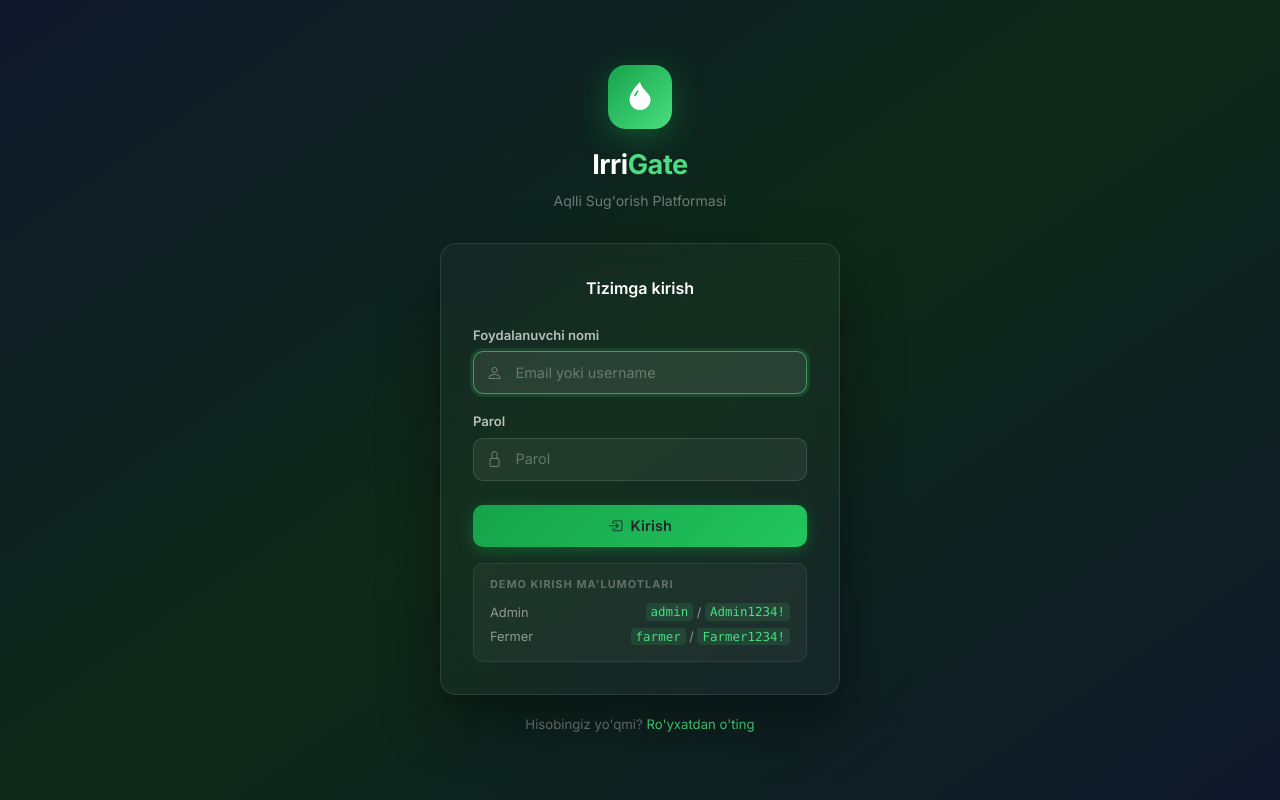
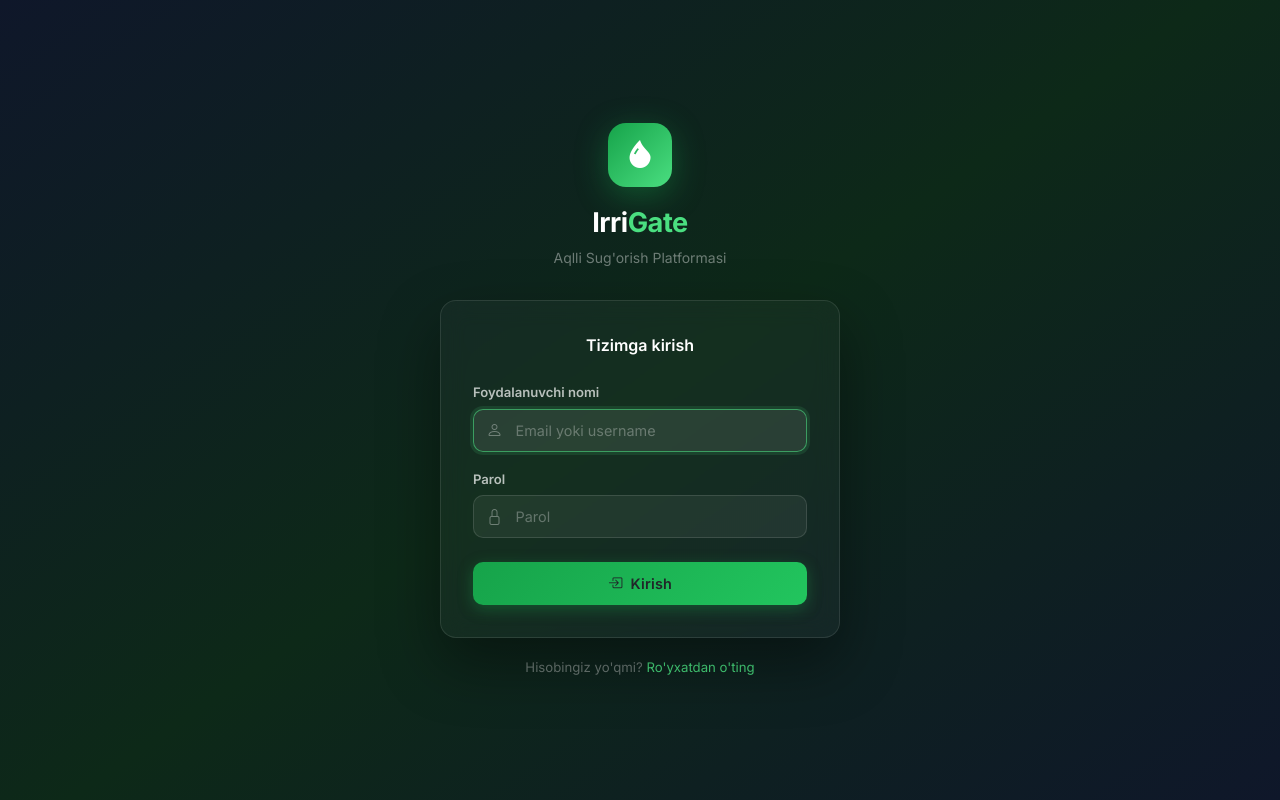
Before and after one commit to Burkhanovich/Irrigate, a Django app: page /auth/login/ in a window 1280 px wide. Run offline with Django 4.2, Linux system fonts and the light colour scheme; parts of the project's set-up code (start-up, migrations or seed data) failed here and were passed over.

Commit message:
Remove demo credentials box from login page
Co-Authored-By: Claude Sonnet 4.6 <noreply@anthropic.com>

```diff
--- a/apps/users/templates/users/login.html
+++ b/apps/users/templates/users/login.html
@@ -152,11 +152,7 @@
                 </button>
             </form>
 
-            <div class="demo-box">
-                <div class="demo-label">Demo kirish ma'lumotlari</div>
-                <div class="demo-row"><span>Admin</span> <span><code>admin</code> / <code>Admin1234!</code></span></div>
-                <div class="demo-row"><span>Fermer</span> <span><code>farmer</code> / <code>Farmer1234!</code></span></div>
-            </div>
+
         </div>
 
         <div class="login-footer">
```
